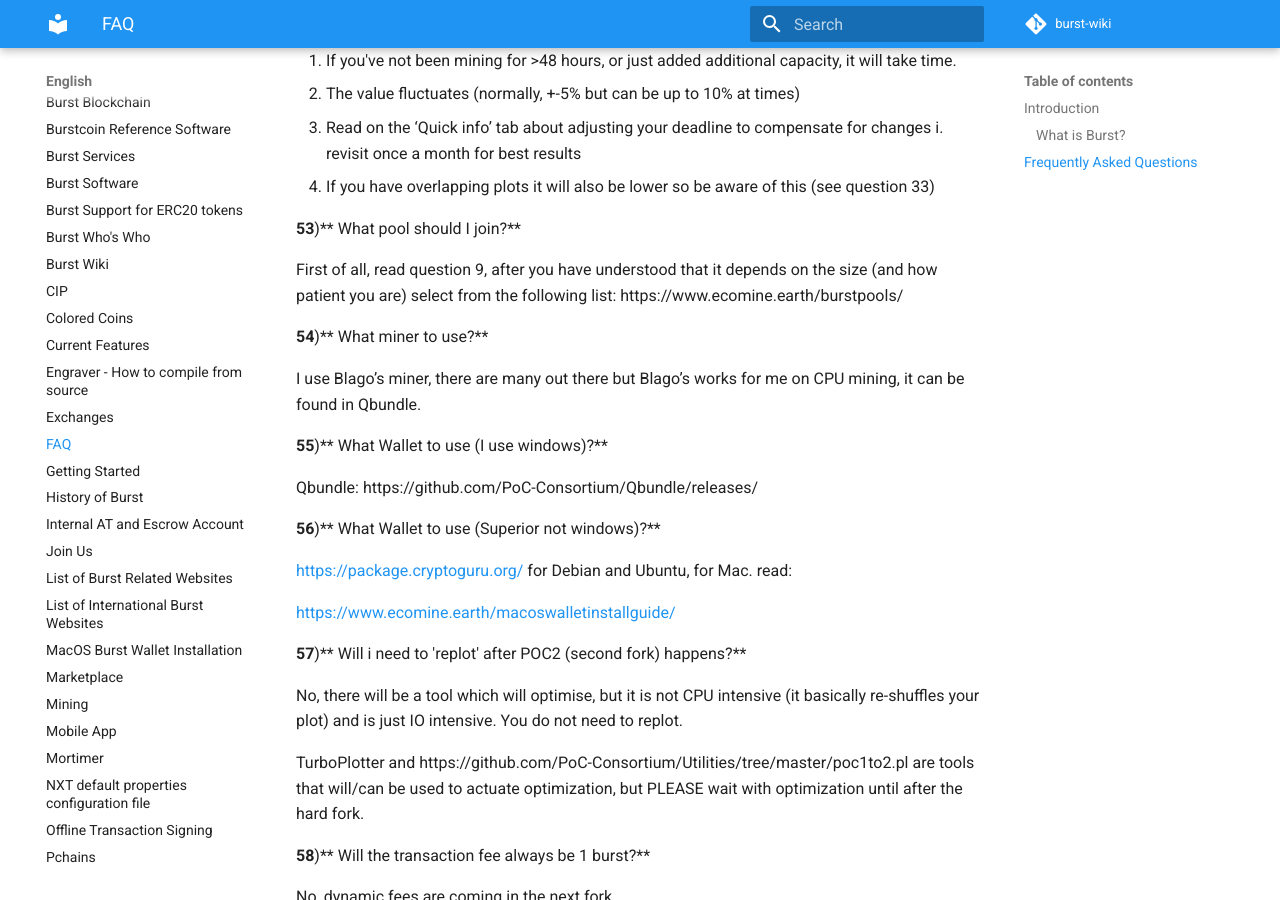
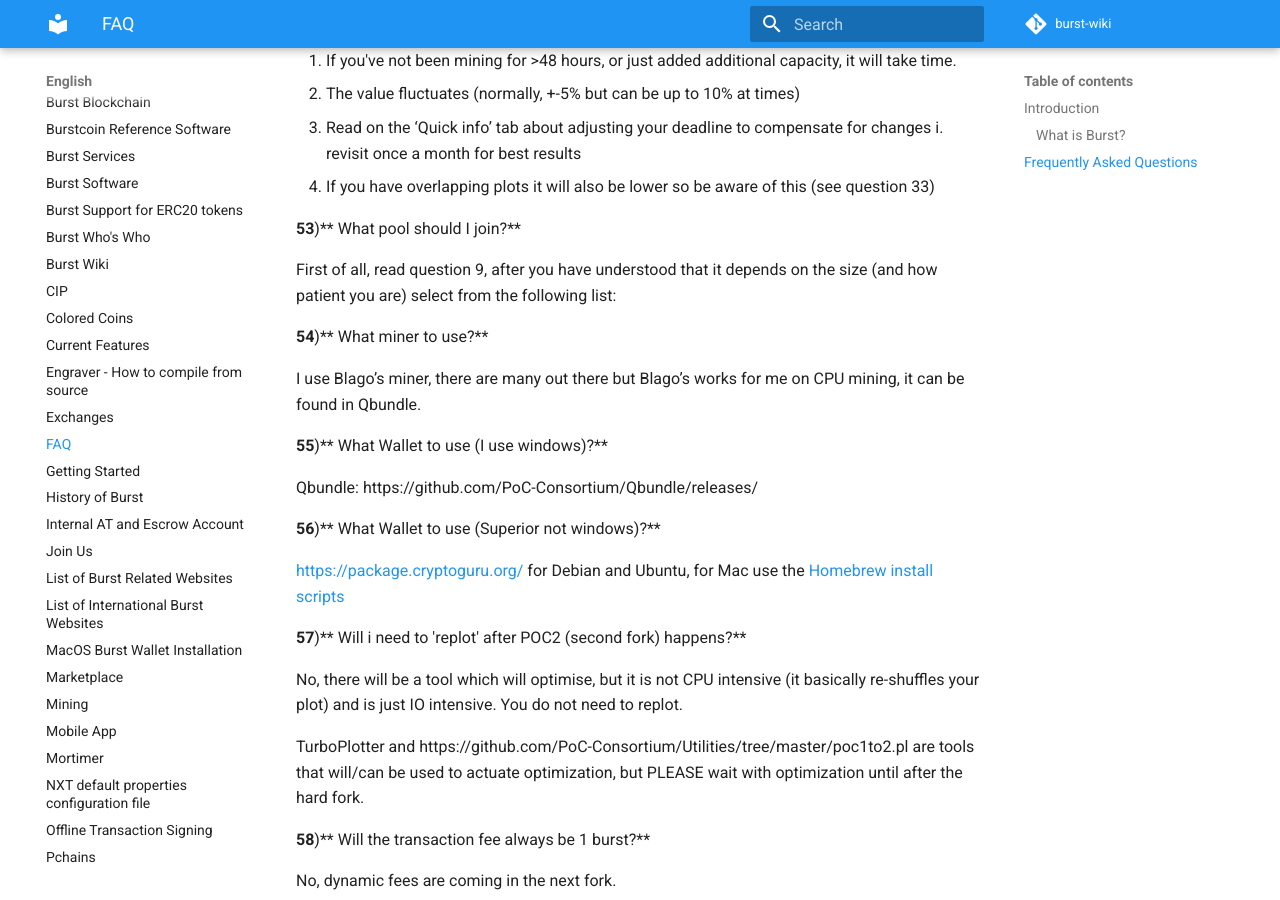
Before and after one commit to burst-apps-team/burst-wiki, an MkDocs documentation site: the page built from docs/en/faq.md, in a window 1280 px wide and 900 px high, scrolled down 9555 px. Built offline with MkDocs 1.6.1 and Material for MkDocs 9.7.7, drawn with Linux system fonts in a browser that asks for light colours; comment, search, counter and statistics services are not loaded; old or Windows-style settings are respelled for this version of MkDocs; some of the changed text lies outside the part shown.

Commit message:
Remove dead links to ecomine

```diff
--- a/docs/en/faq.md
+++ b/docs/en/faq.md
@@ -236,7 +236,7 @@ Plots are like collections of lottery tickets (and if only one ticket could win)
 
 **36**)** What will the block reward be next month/will the block rewards run out in 6 months?**
 
-<https://www.ecomine.earth/burstblockreward/> Rewards will carry on into 2026, but transaction fees will be a bigger % by then, and so profitable mining will continue.
+Rewards will carry on into 2026, but transaction fees will be a bigger % by then, and so profitable mining will continue.
 
 **37**)** How can I get started with Burst (wallet/mining/everything) and I need it in a video**
 
@@ -306,7 +306,7 @@ No need to set up a node, just set up a wallet (version 2.0.1) or Qbundle (2.0)
 
 **53**)** What pool should I join?**
 
-First of all, read question 9, after you have understood that it depends on the size (and how patient you are) select from the following list: https://www.ecomine.earth/burstpools/
+First of all, read question 9, after you have understood that it depends on the size (and how patient you are) select from the following list:
 
 **54**)** What miner to use?**
 
@@ -318,9 +318,7 @@ Qbundle: https://github.com/PoC-Consortium/Qbundle/releases/
 
 **56**)** What Wallet to use (Superior not windows)?**
 
-<https://package.cryptoguru.org/> for Debian and Ubuntu, for Mac. read:
-
-<https://www.ecomine.earth/macoswalletinstallguide/>
+<https://package.cryptoguru.org/> for Debian and Ubuntu, for Mac use the [Homebrew install scripts](https://github.com/burst-apps-team/homebrew-burstcoind)
 
 **57**)** Will i need to 'replot' after POC2 (second fork) happens?**
 
```
